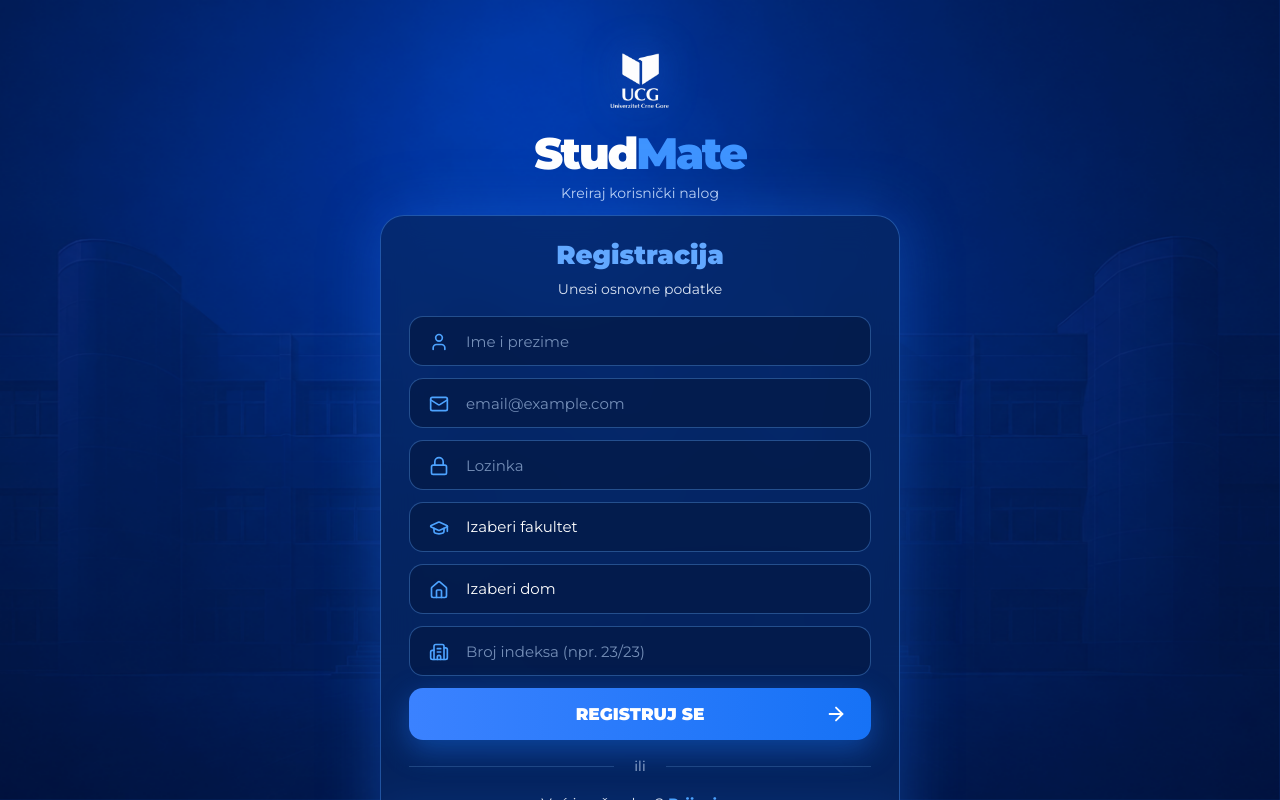
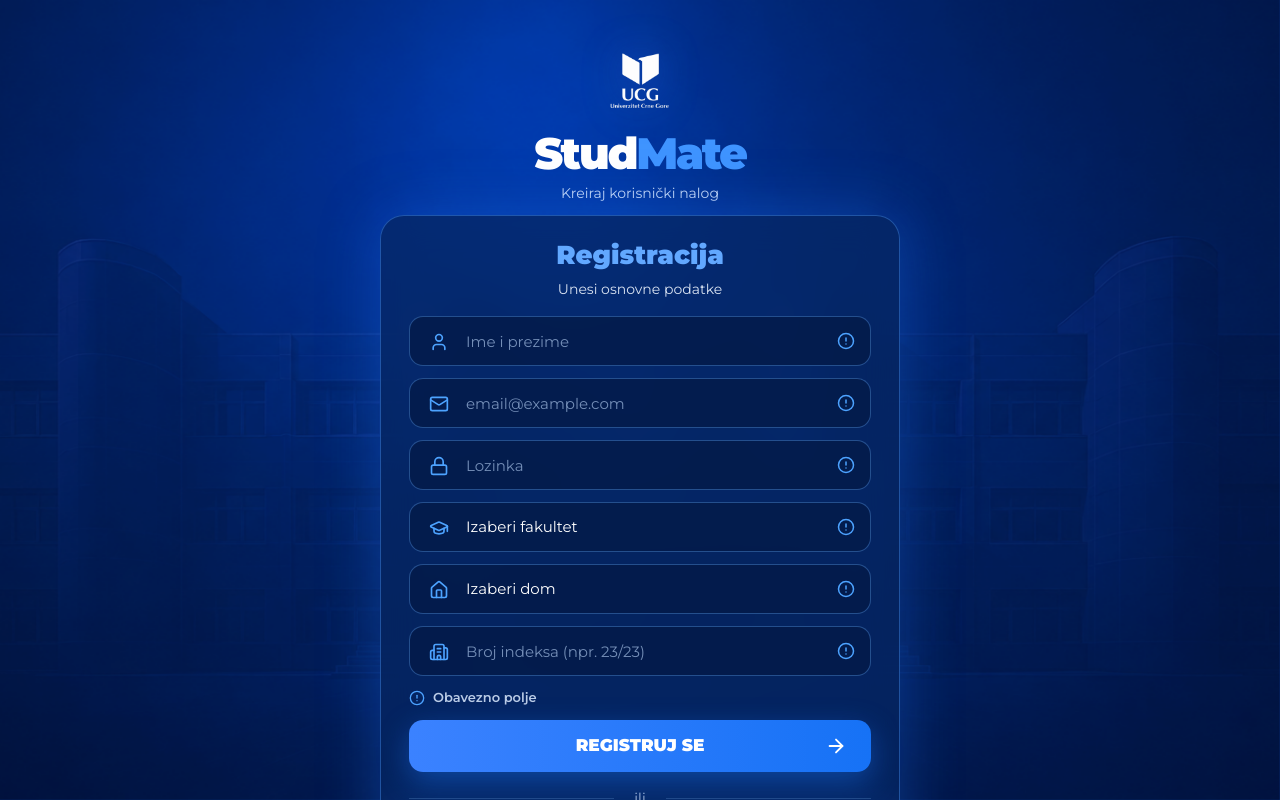
Before and after one commit to jr-bit-04/Projekat-StudMate, a React (Vite) app in the folder client/: page /register in a window 1280 px wide. Shown: the top 800 px of the page. Built offline with nearby package versions, Linux system fonts and the light colour scheme.

Commit message:
Update Register page

```diff
--- a/client/src/pages/Register.jsx
+++ b/client/src/pages/Register.jsx
@@ -4,6 +4,7 @@ import {
   ArrowRight,
   BookOpen,
   Building2,
+  CircleAlert,
   GraduationCap,
   Home,
   Info,
@@ -177,13 +178,14 @@ const Register = () => {
           </p>
         </div>
 
-        <form onSubmit={handleSubmit}>
+        <form onSubmit={handleSubmit} autoComplete="off">
           <Input
             icon={User}
             name="name"
             placeholder="Ime i prezime"
             value={form.name}
             onChange={handleChange}
+            autoComplete="off"
           />
 
           <Input
@@ -193,6 +195,7 @@ const Register = () => {
             placeholder="email@example.com"
             value={form.email}
             onChange={handleChange}
+            autoComplete="off"
           />
 
           <Input
@@ -202,6 +205,7 @@ const Register = () => {
             placeholder="Lozinka"
             value={form.password}
             onChange={handleChange}
+            autoComplete="new-password"
           />
 
           <SelectInput
@@ -250,6 +254,11 @@ const Register = () => {
             />
           )}
 
+          <div className="mb-3 flex items-center gap-2 text-[13px] font-semibold text-blue-100/85">
+            <CircleAlert size={16} className="text-[#4da3ff]" />
+            <span>Obavezno polje</span>
+          </div>
+
           {message && (
             <div className="mb-3 rounded-xl border border-red-400/30 bg-red-500/10 px-4 py-3 text-sm text-red-100">
               {message}
@@ -287,7 +296,15 @@ const Register = () => {
   );
 };
 
-function Input({ icon: Icon, name, type = "text", placeholder, value, onChange }) {
+function Input({
+  icon: Icon,
+  name,
+  type = "text",
+  placeholder,
+  value,
+  onChange,
+  autoComplete = "off",
+}) {
   return (
     <div className="relative mb-3">
       <Icon className="absolute left-5 top-4 text-[#4da3ff]" size={20} />
@@ -298,7 +315,13 @@ function Input({ icon: Icon, name, type = "text", placeholder, value, onChange }
         placeholder={placeholder}
         value={value}
         onChange={onChange}
-        className="h-[50px] w-full rounded-[14px] border border-[#4c8ddd]/45 bg-[#041b48]/80 pl-14 pr-5 text-[15px] text-white outline-none placeholder:text-blue-200/60 focus:border-[#6db5ff]"
+        autoComplete={autoComplete}
+        className="h-[50px] w-full rounded-[14px] border border-[#4c8ddd]/45 bg-[#041b48]/80 pl-14 pr-12 text-[15px] text-white outline-none placeholder:text-blue-200/60 focus:border-[#6db5ff]"
+      />
+
+      <CircleAlert
+        size={18}
+        className="pointer-events-none absolute right-4 top-4 text-[#4da3ff]"
       />
     </div>
   );
@@ -321,7 +344,7 @@ function SelectInput({
         name={name}
         value={value}
         onChange={onChange}
-        className="h-[50px] w-full appearance-none rounded-[14px] border border-[#4c8ddd]/45 bg-[#041b48]/80 pl-14 pr-5 text-[15px] text-white outline-none focus:border-[#6db5ff]"
+        className="h-[50px] w-full appearance-none rounded-[14px] border border-[#4c8ddd]/45 bg-[#041b48]/80 pl-14 pr-12 text-[15px] text-white outline-none focus:border-[#6db5ff]"
       >
         <option value="" className="bg-[#041b48]">
           {placeholder}
@@ -338,6 +361,11 @@ function SelectInput({
           );
         })}
       </select>
+
+      <CircleAlert
+        size={18}
+        className="pointer-events-none absolute right-4 top-4 text-[#4da3ff]"
+      />
     </div>
   );
 }
```
